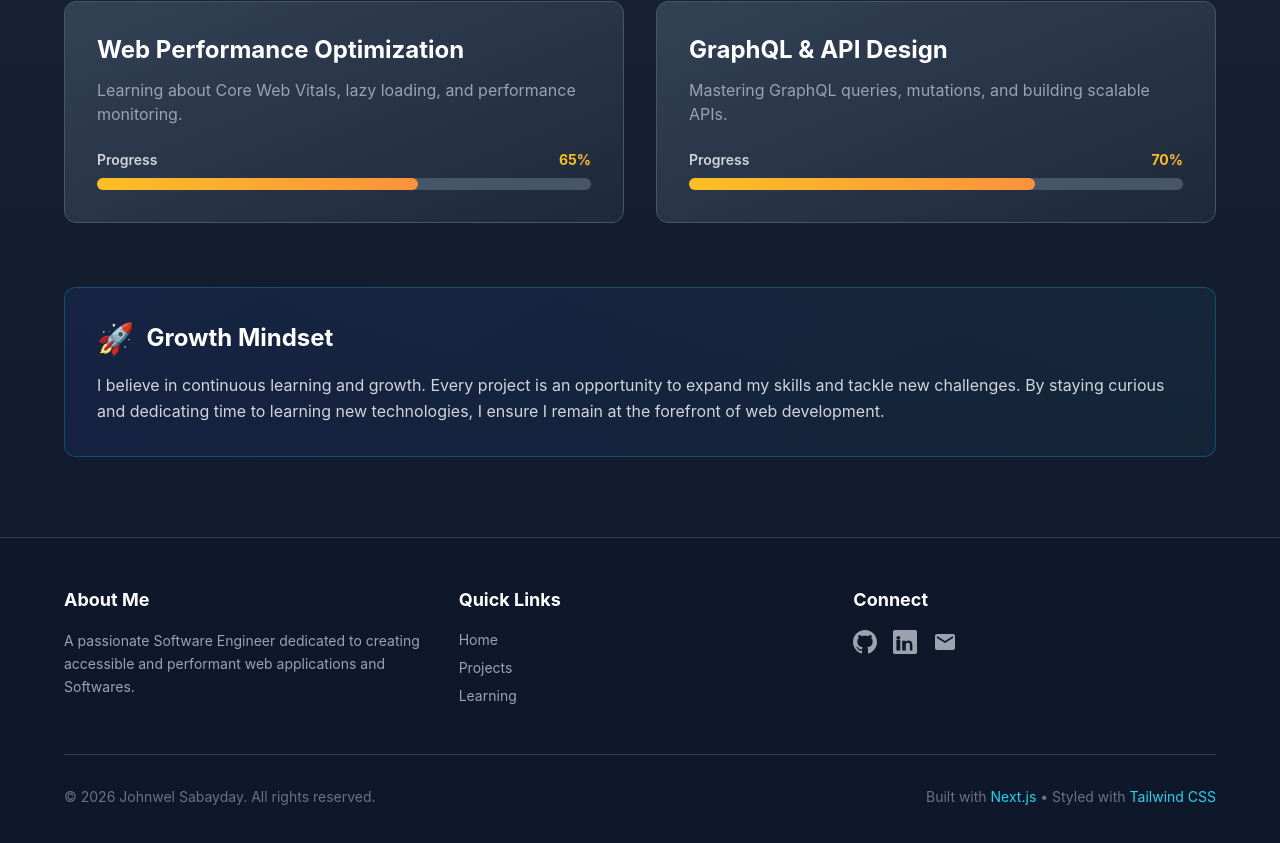
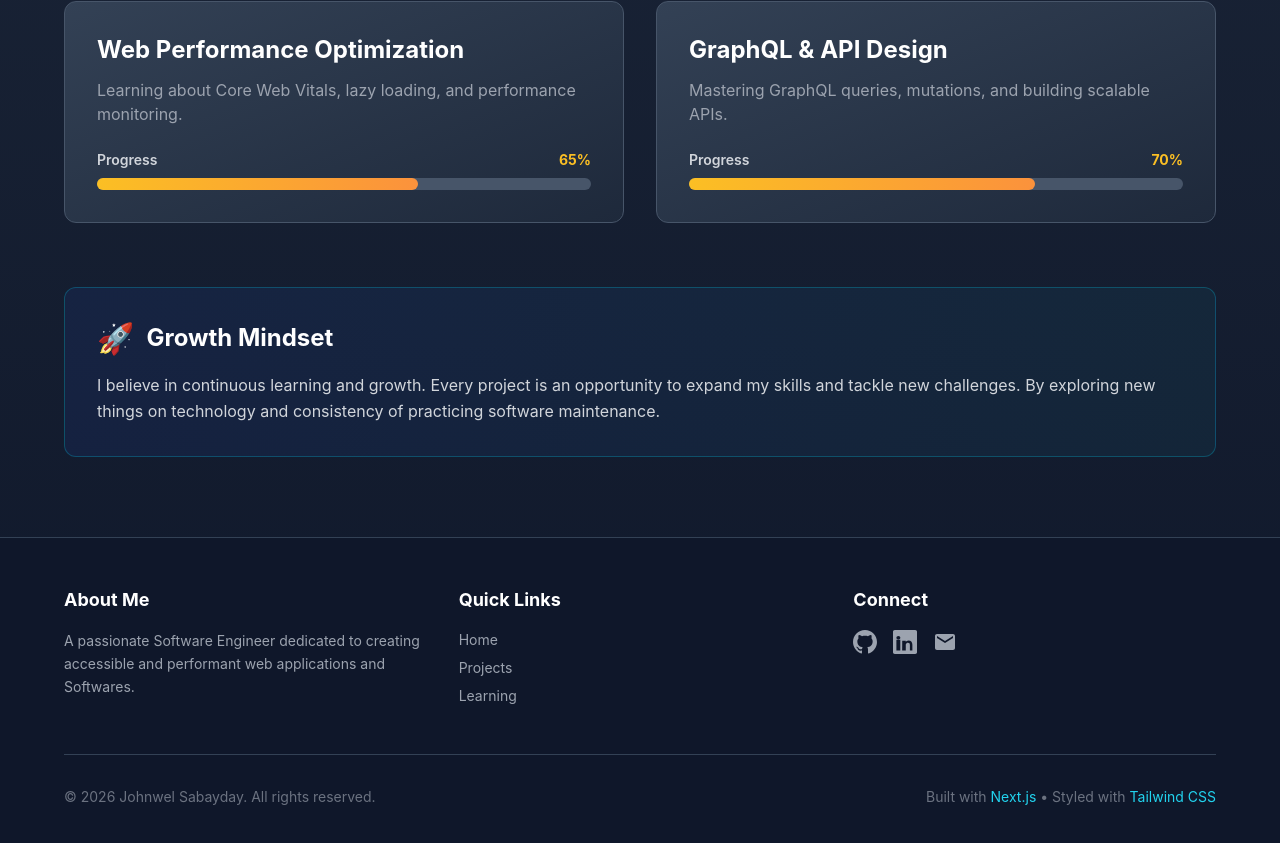
Before and after one commit to itscloudyy/FinalPortfolio_Sabayday, a Next.js app: page / in a window 1280 px wide. Shown: the part 2216-3059 px from the top of the page. Built offline with nearby package versions, Linux system fonts and the light colour scheme.

Commit message:
added texts

```diff
--- a/components/GrowthTab.tsx
+++ b/components/GrowthTab.tsx
@@ -66,7 +66,7 @@ export default function GrowthTab() {
           </h3>
           <p className="text-gray-300 leading-relaxed">
             I believe in continuous learning and growth. Every project is an opportunity to expand my skills and tackle new challenges.
-            By staying curious and dedicating time to learning new technologies, I ensure I remain at the forefront of web development.
+            By exploring new things on technology and consistency of practicing software maintenance.
           </p>
         </div>
       </div>
```
